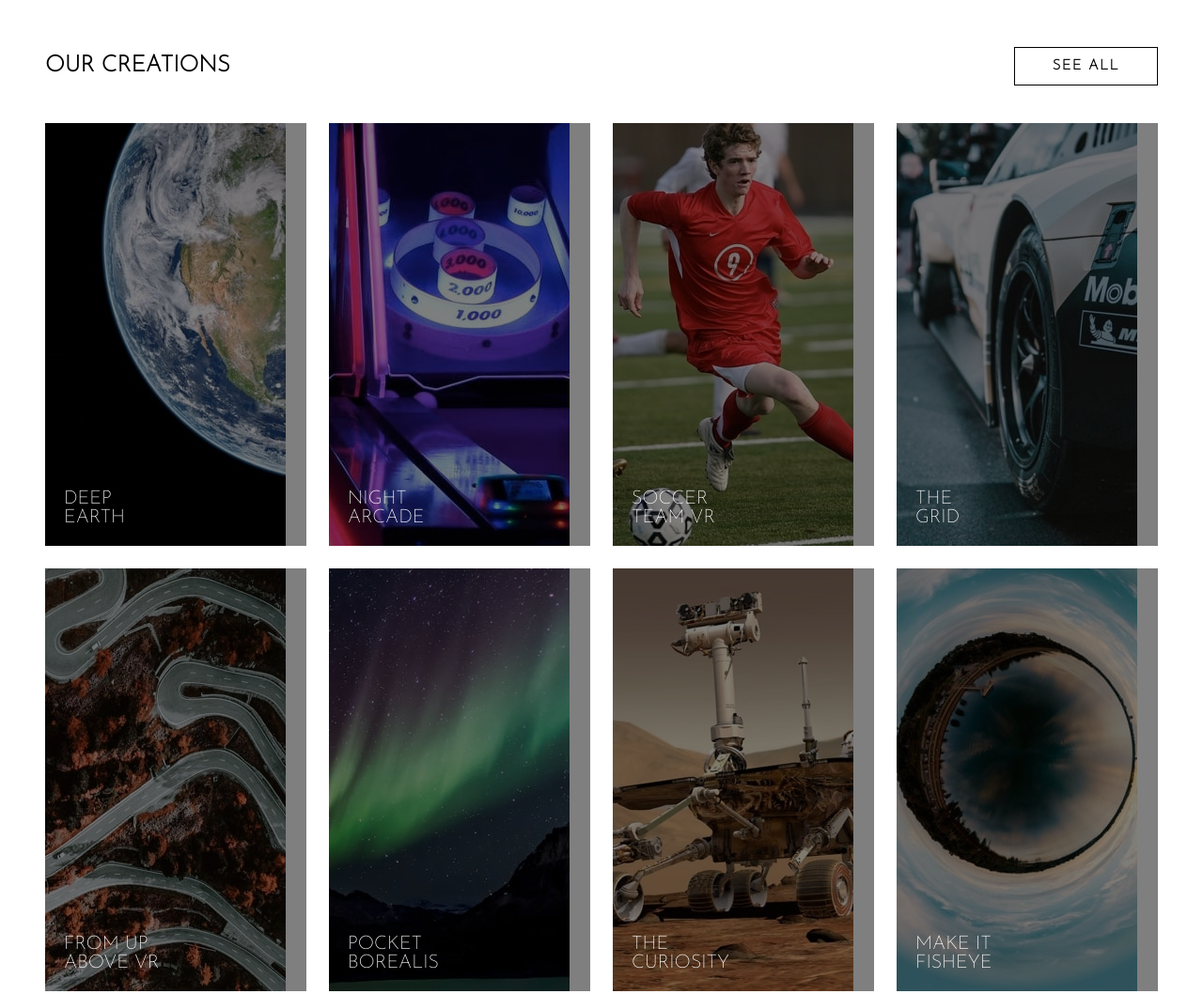
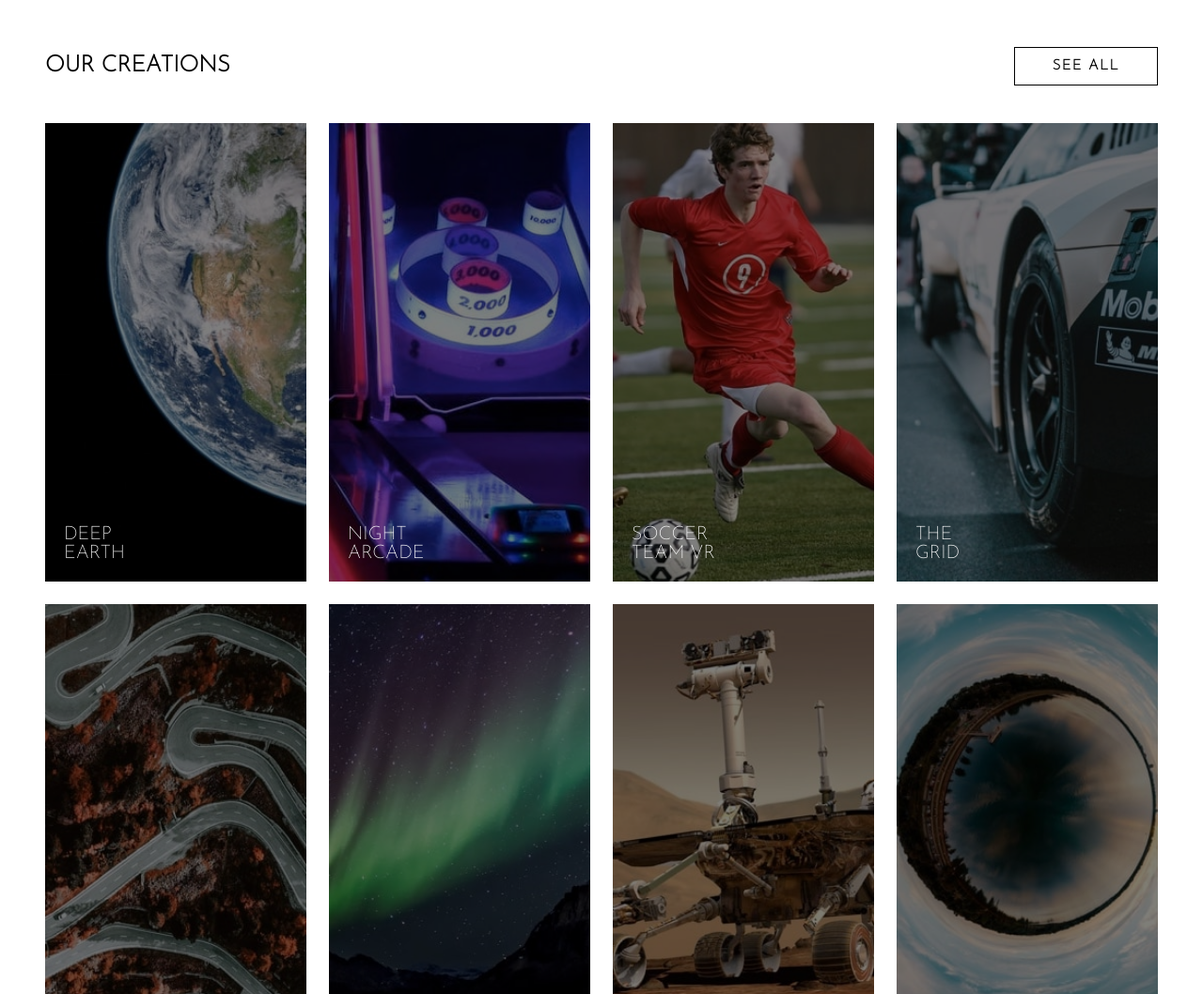
Before and after one commit to jjalbuenacabuyao/loopstudios-landing-page-main, a website built with Vite: page index.html in a window 1280 px wide. Shown: the part 1080-2138 px from the top of the page at 94% size. Built offline with nearby package versions, Linux system fonts and the light colour scheme.

Commit message:
added w-full in images

```diff
--- a/src/css/style.css
+++ b/src/css/style.css
@@ -15,5 +15,9 @@
 }
 
 .creation picture {
-  @apply relative before:block before:absolute before:inset-0 before:w-full before:h-full before:bg-black/[0.5] z-[5];
+  @apply relative before:block before:absolute before:inset-0 before:w-full before:h-full before:bg-black/[0.5] z-[5] w-full;
 }
+
+.creation img {
+  @apply w-full;
+}
```
